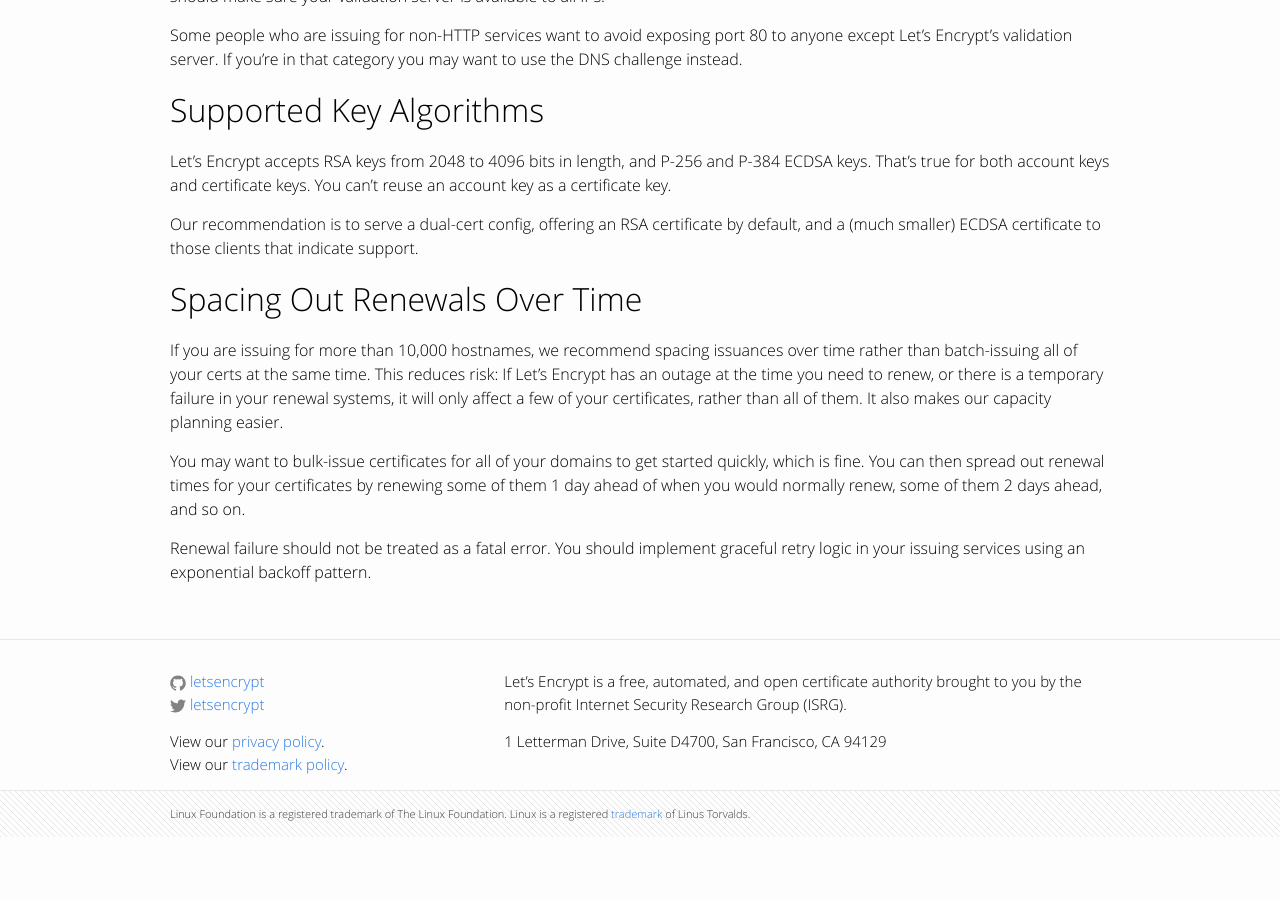
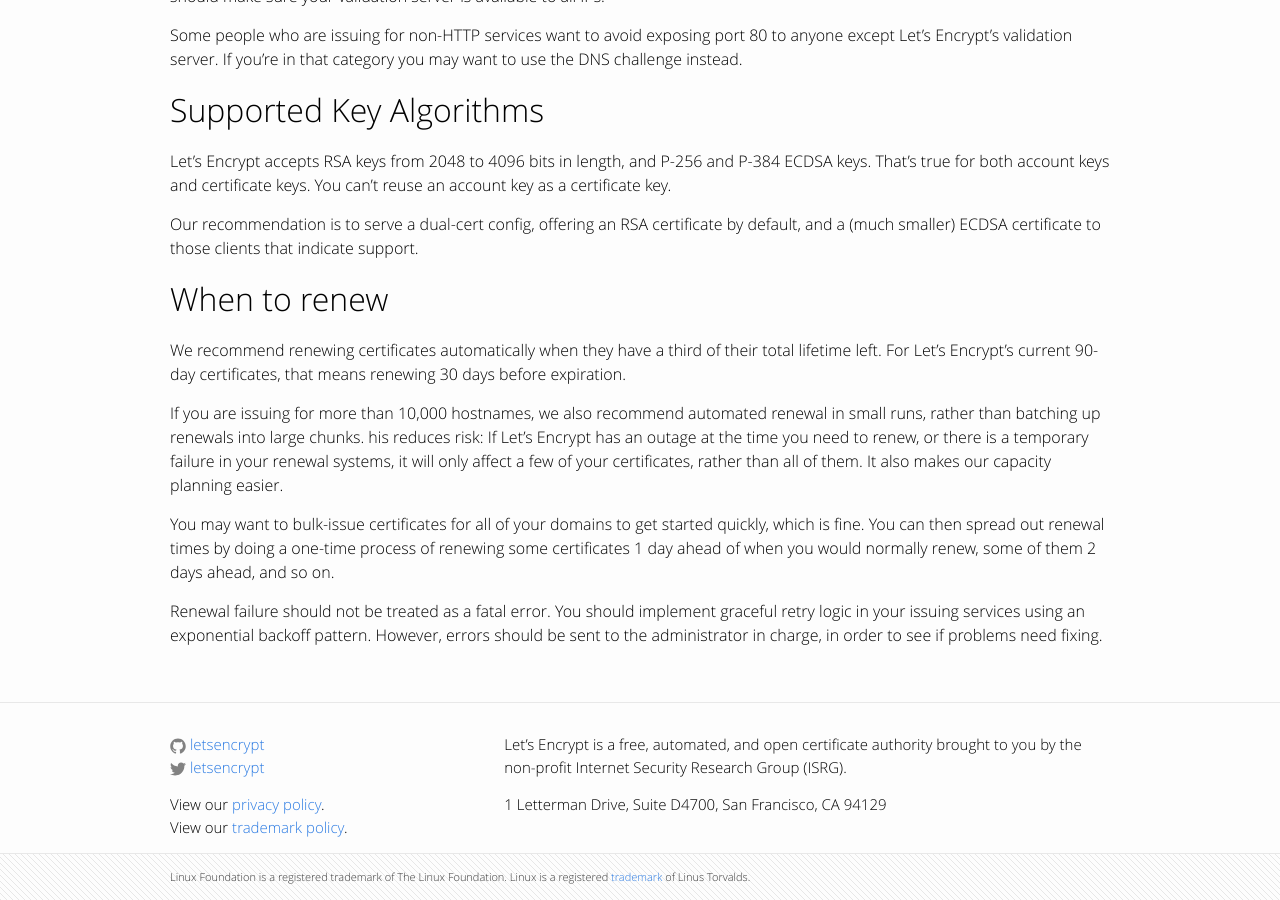
Before and after one commit to snowman1120/website, a Jekyll site: the page built from docs/integration-guide.md, in a window 1280 px wide and 900 px high, scrolled down 2782 px. Built offline with Jekyll 4.4.1, drawn with Linux system fonts in a browser that asks for light colours; before the commit the page ends 3619 px from its top, so only the background shows below that.

Commit message:
Add more details about renewal to integration guide.

```diff
--- a/docs/integration-guide.md
+++ b/docs/integration-guide.md
@@ -77,20 +77,25 @@ Let's Encrypt accepts RSA keys from 2048 to 4096 bits in length, and P-256 and P
 
 Our recommendation is to serve a dual-cert config, offering an RSA certificate by default, and a (much smaller) ECDSA certificate to those clients that indicate support.
 
-# Spacing Out Renewals Over Time
+# When to renew
 
-If you are issuing for more than 10,000 hostnames, we recommend spacing
-issuances over time rather than batch-issuing all of your certs at the same
-time. This reduces risk: If Let's Encrypt has an outage at the time you need to
+We recommend renewing certificates automatically when they have a third of their
+total lifetime left. For Let's Encrypt's current 90-day certificates, that means
+renewing 30 days before expiration.
+
+If you are issuing for more than 10,000 hostnames, we also recommend automated
+renewal in small runs, rather than batching up renewals into large chunks.
+his reduces risk: If Let's Encrypt has an outage at the time you need to
 renew, or there is a temporary failure in your renewal systems, it will only
 affect a few of your certificates, rather than all of them. It also makes our
 capacity planning easier.
 
 You may want to bulk-issue certificates for all of your domains to get started
-quickly, which is fine. You can then spread out renewal times for your
-certificates by renewing some of them 1 day ahead of when you would normally
-renew, some of them 2 days ahead, and so on.
+quickly, which is fine. You can then spread out renewal times by doing a
+one-time process of renewing some certificates 1 day ahead of when you would
+normally renew, some of them 2 days ahead, and so on.
 
 Renewal failure should not be treated as a fatal error. You should implement
 graceful retry logic in your issuing services using an exponential backoff
-pattern.
+pattern. However, errors should be sent to the administrator in charge, in order
+to see if problems need fixing.
```
